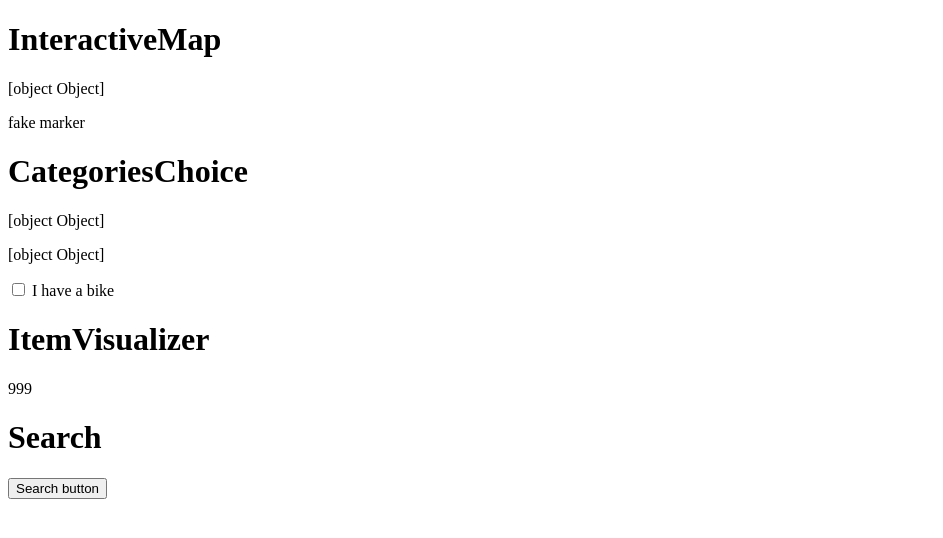
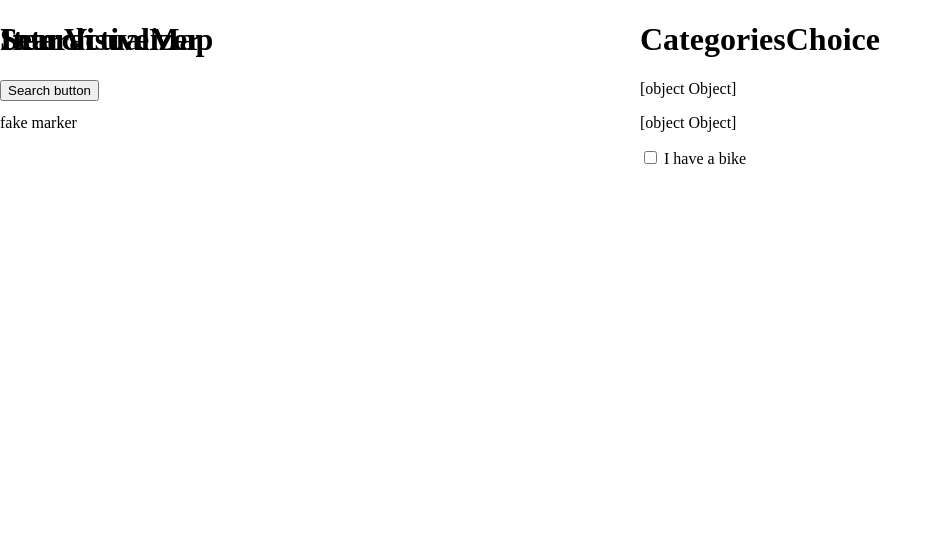
Before and after one commit to noi-techpark/webcomp-activity-poi, a plain HTML site: page ComponentStructure/index.html in a window 1280 px wide. Shown: the whole page, without its empty margins (0-943 px from the left). Drawn offline with Linux system fonts and the light colour scheme.

Commit message:
index style

```diff
--- a/ComponentStructure/index.html
+++ b/ComponentStructure/index.html
@@ -5,10 +5,20 @@
     <title>Title</title>
 </head>
 <body>
-<interactive-map></interactive-map>
-<categories-choice></categories-choice>
-<item-visualizer></item-visualizer>
-<search-items></search-items>
+	<div id="webcomponentsContainer">
+		<div id="mapContainer">
+			<interactive-map></interactive-map>
+		</div>
+		<div id="categoriesContainer">
+			<categories-choice></categories-choice>
+		</div>
+		<div id="itemContainer">
+			<item-visualizer></item-visualizer>
+		</div>
+		<div id="searchContainer">
+			<search-items></search-items>
+		</div>
+	</div>
 
 
 <script src="InteractiveMap.js"></script>
@@ -17,5 +27,39 @@
 <script src="Search.js"></script>
 
 <script src="ActivityPOI.js"></script>
+
+<style>
+	html, body, #webcomponentsContainer {
+		height: 100%;
+		margin: 0px;
+		padding; 0px;
+		overflow: hidden;
+	}
+
+	#mapContainer {
+		width: 100%;
+		height: 100%;
+		overflow: hidden;
+	}
+
+	#categoriesContainer {
+		position: absolute;
+		top: 0;
+		left: 50%;
+	}
+
+	#itemContainer {
+		position: absolute;
+		top: 0;
+		left: 0;
+	}
+
+	#searchContainer {
+		position: absolute;
+		top: 0;
+		left: 0;
+	}
+</style>
+
 </body>
 </html>
```
